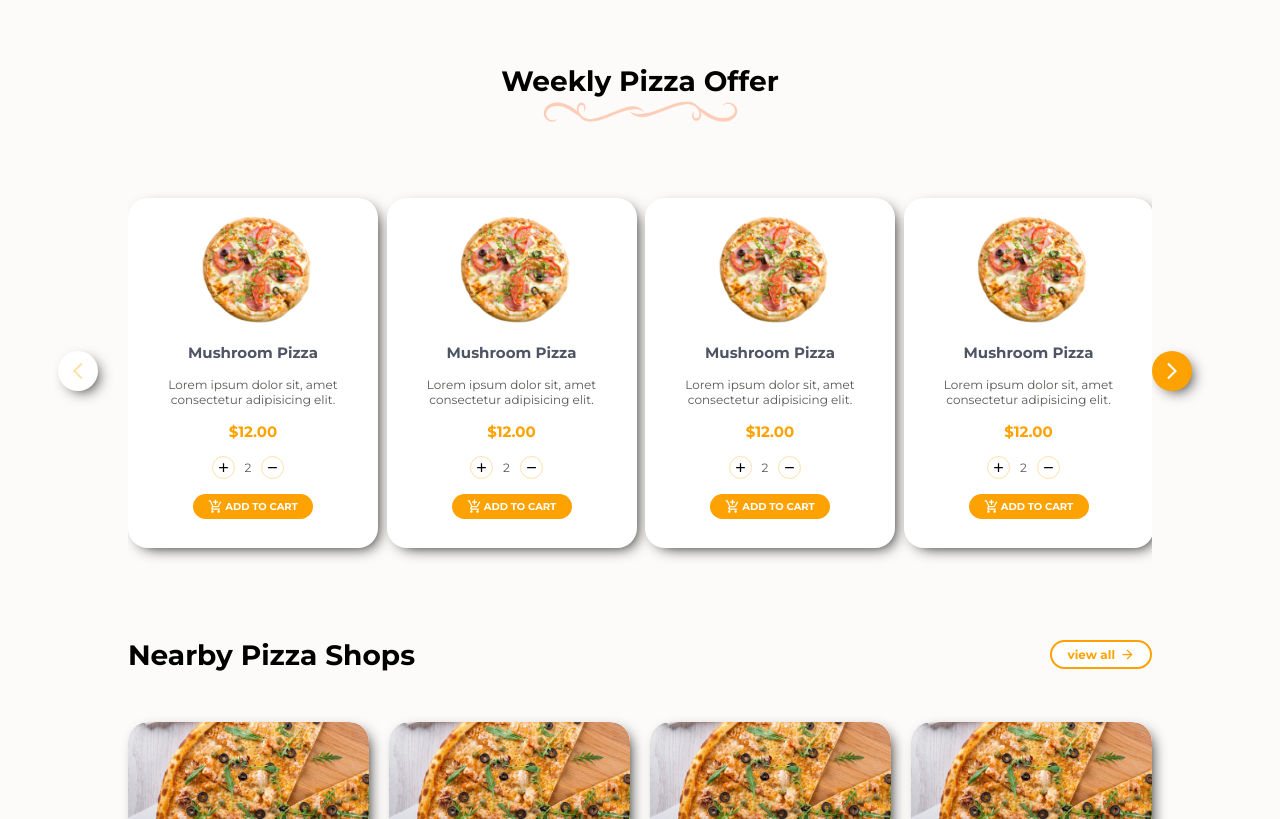
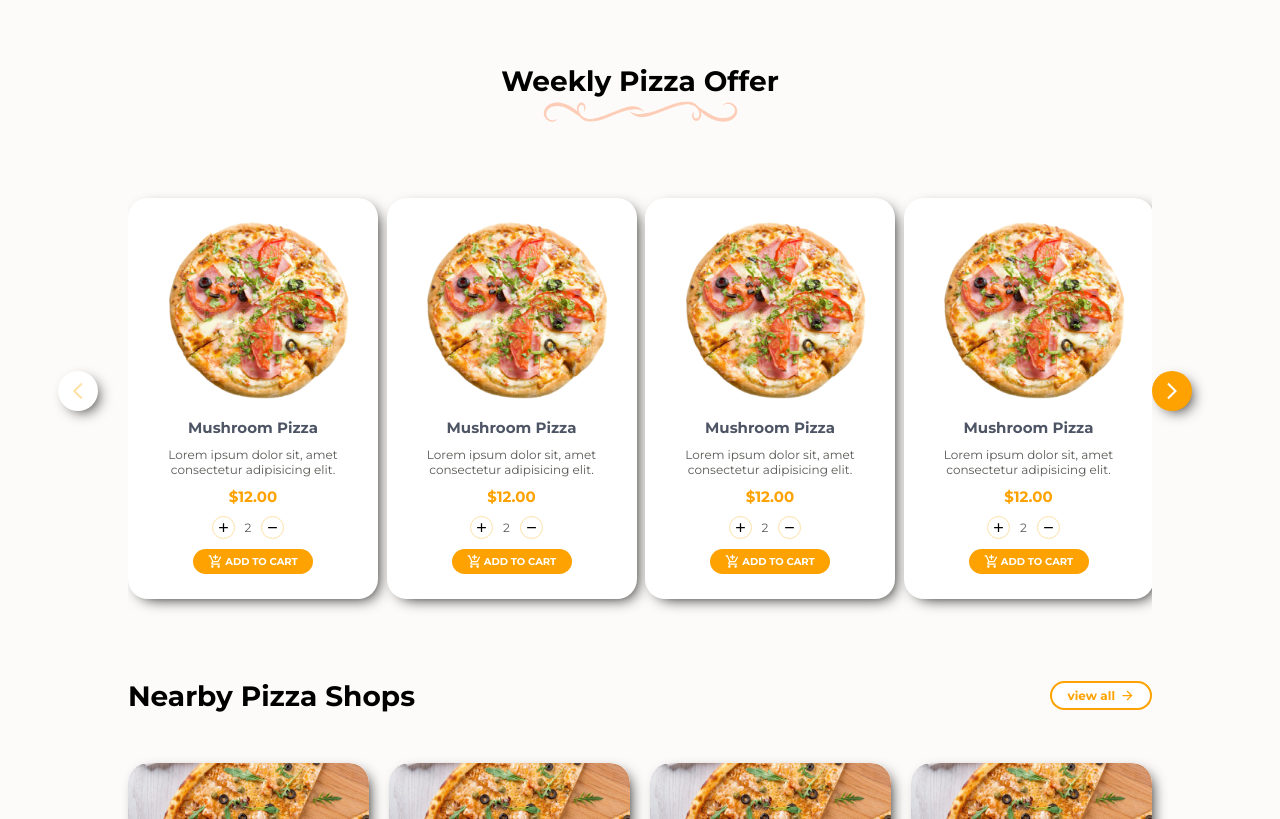
Before and after one commit to Kwesi-dev/pizza-shop, a React (Create React App) app in the folder frontend/: page / in a window 1280 px wide. Shown: the part 1300-2119 px from the top of the page. Built offline with nearby package versions, Linux system fonts and the light colour scheme.

Commit message:
working on the pagination

```diff
--- a/frontend/src/components/offerCard/offerCard.scss
+++ b/frontend/src/components/offerCard/offerCard.scss
@@ -1,7 +1,7 @@
 @use "../../utils/globals" as *;
 .offerCard{
     width: 250px;
-    height: 350px;
+    height: fit-content;
     padding: 10px;
     margin-right: 20px;
     box-sizing: border-box;
@@ -29,8 +29,8 @@
         align-items: center;
         position: relative;
         .cardImage{
-            width: 140px;
-            height: 120px;
+            width: 220px;
+            height: 200px;
             object-fit: cover;
         }
         .more-actions{
@@ -39,7 +39,7 @@
             align-items: center;
             position: absolute;
             top: 10px;
-            right: 10px;
+            right: 5px;
             opacity: 0;
             transition: all 0.6s ease;
             .icon{
@@ -60,21 +60,21 @@
             .card-title{
                 font-size: 1.5rem;
                 text-align: center;
-                margin: 15px 0;
+                margin: 10px 0;
                 color: $deepBlue;
             }
             .card-desc{
                 font-size: 1.2rem;
                 color: $lightBlue;
                 text-align: center;
-                margin-bottom: 15px;
+                margin-bottom: 10px;
             }
             .card-price{
                 font-size: 1.5rem;
                 font-weight: bold;
                 color: $deepOrange;
                 text-align: center;
-                margin-bottom: 15px;
+                margin-bottom: 10px;
             }
         }
         .card-bottom{
@@ -84,7 +84,7 @@
             .amount-container{
                 display: flex;
                 align-items: center;
-                margin-bottom: 15px;
+                margin-bottom: 10px;
                 .add{
                     padding: 3px;
                     border: 1px solid $lightOrange;
@@ -113,6 +113,7 @@
                 align-items: center;
                 justify-content: center;
                 transition: all 0.6s ease;
+                margin-bottom: 15px;
                 span{
                     color: #ffff;
                     font-size: 1rem;
--- a/frontend/src/components/restFoodCard/foodCardH.scss
+++ b/frontend/src/components/restFoodCard/foodCardH.scss
@@ -30,8 +30,8 @@
         align-items: center;
         position: relative;
         .cardImage{
-            width: 140px;
-            height: 120px;
+            width: 200px;
+            height: 200px;
             object-fit: cover;
             margin-right: 20px;
         }
--- a/frontend/src/pagesections/home-sections/weeklyOfferSection/offerSection.scss
+++ b/frontend/src/pagesections/home-sections/weeklyOfferSection/offerSection.scss
@@ -57,7 +57,8 @@
             display: flex;
             .mySwiper{
                 width: 100%;
-                height: 450px;
+                height: fit-content;
+                padding-bottom: 20px;
             }
         }
     }
```
